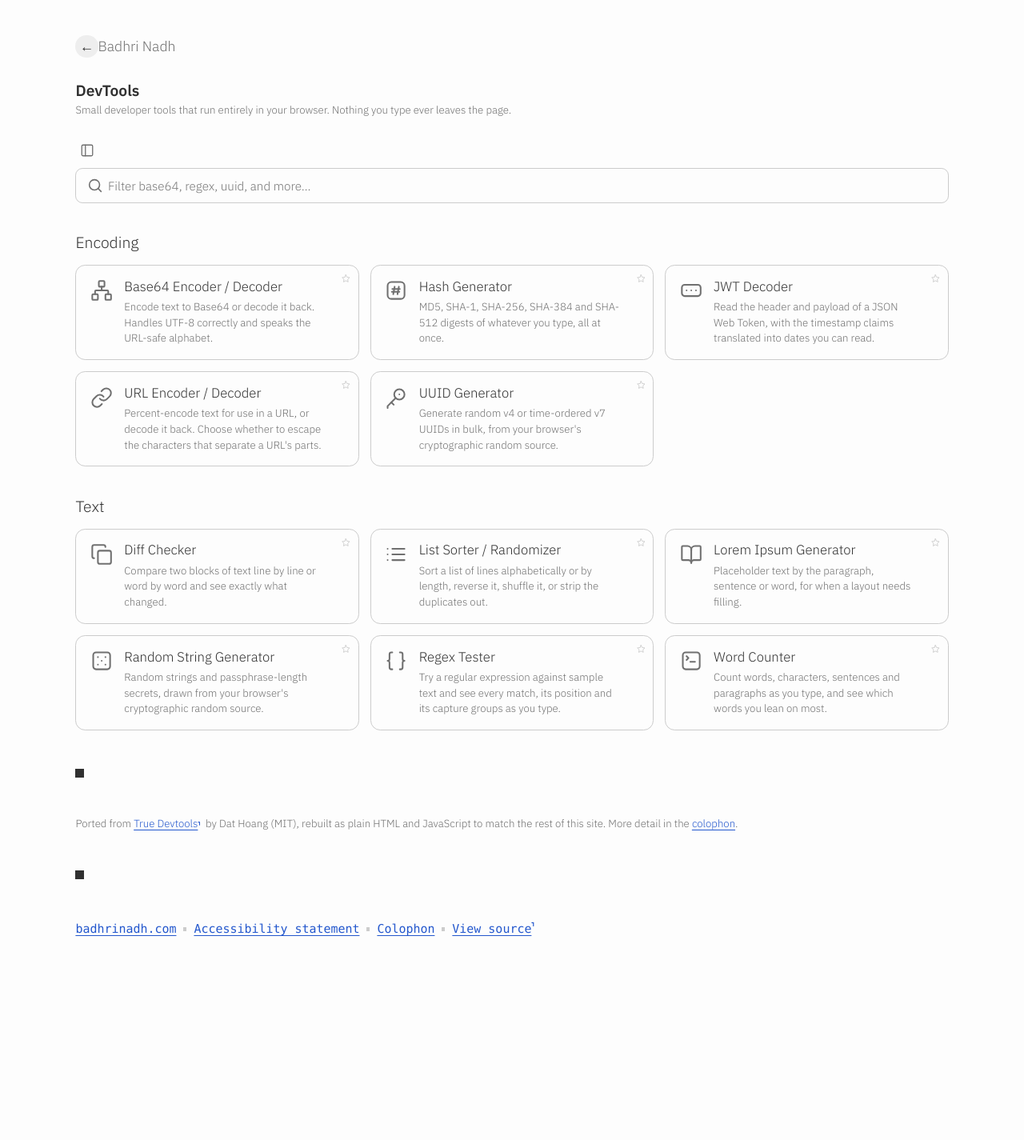
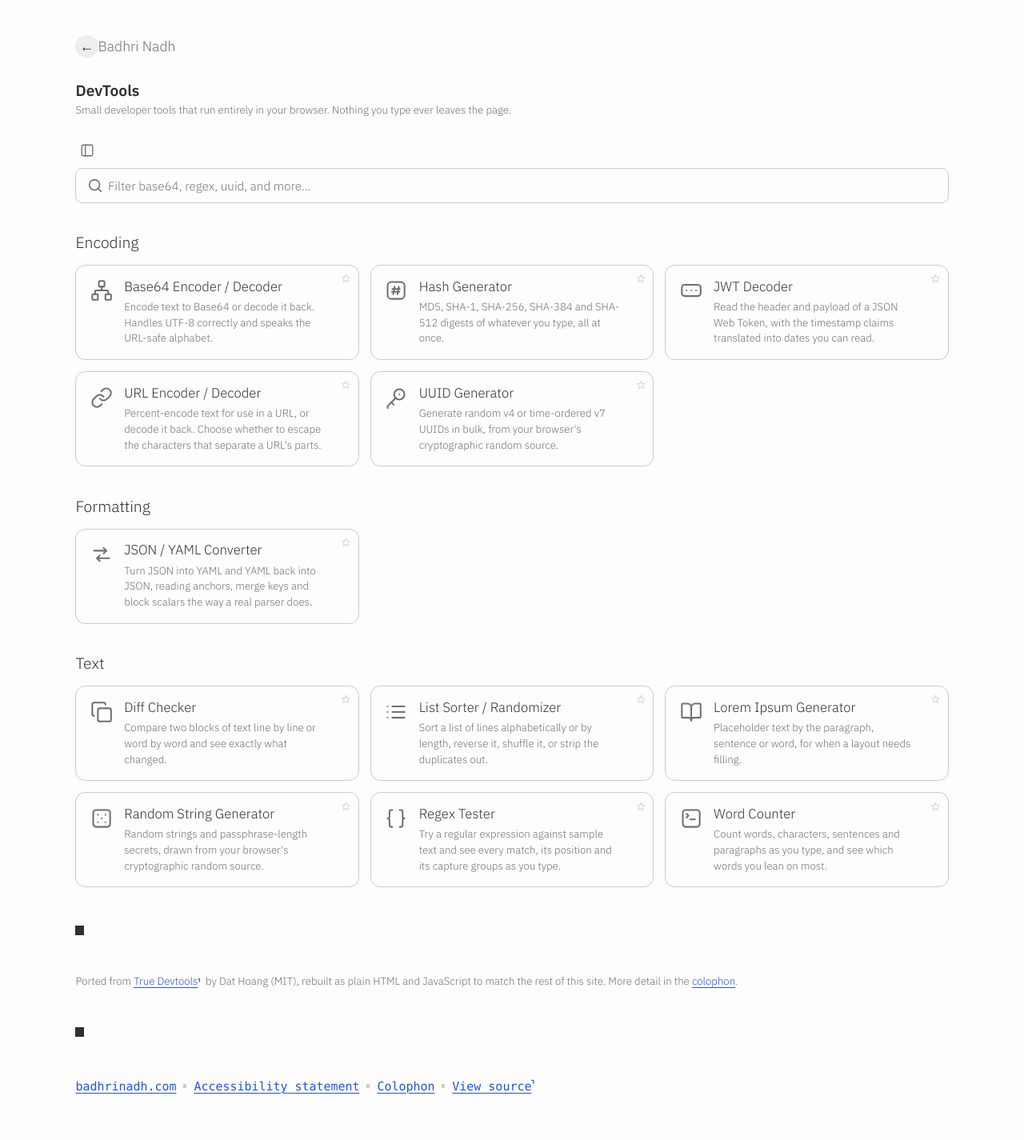
Before and after one commit to BadhriNadhBade/devtools, a Jekyll site: the page built from index.html, in a window 1280 px wide. Shown: the whole page at 80% size. Built offline with Jekyll 4.4.1, drawn with Linux system fonts in a browser that asks for light colours; Markdown is read by kramdown in place of the engine named in the settings; before the commit the page ends 1229 px from its top, so only the background shows below that.

Commit message:
Add JSON/YAML converter tool and related functionality

```diff
--- a/_config.yml
+++ b/_config.yml
@@ -34,6 +34,7 @@ i18n:
 # Jekyll already owns `site.categories` for post categories.
 tool_categories:
   - Encoding
+  - Formatting
   - Text
 
 markdown: CommonMarkGhPages
--- a/_pages/colophon.md
+++ b/_pages/colophon.md
@@ -18,6 +18,8 @@ What did carry over is the behaviour: which tools exist, what options they take,
 - **Hashes** come from Web Crypto instead of a bundled crypto library. MD5 is the exception — Web Crypto deliberately omits it, so it is implemented [in the repo](https://github.com/BadhriNadhBade/devtools/blob/main/assets/js/lib/md5.js).
 - **Random values** use `crypto.getRandomValues` with rejection sampling rather than `Math.random`, which is neither uniform nor unpredictable.
 
+One tool came from somewhere else entirely. The **JSON / YAML converter** follows the [Backstage toolbox plugin](https://github.com/drodil/backstage-plugin-toolbox), also MIT, down to the sample data. That plugin converts through the [`yaml`](https://github.com/eemeli/yaml) package, which is far larger than everything else on this site put together, so the reader and writer here are [written out by hand](https://github.com/BadhriNadhBade/devtools/blob/main/assets/js/lib/yaml.js) instead. They cover the YAML that configuration files are actually made of — block and flow collections, every scalar style, anchors, aliases and merge keys — they were built by checking both directions against `yaml` itself over a pile of real configuration files, and where they cannot read something they say so rather than guessing.
+
 ## Type
 
 Body text is [IBM Plex Sans](https://fonts.google.com/specimen/IBM+Plex+Sans). Everything a tool reads or writes is set in whatever monospace your system provides.
--- /dev/null
+++ b/_tools/json-yaml-converter.html
@@ -0,0 +1,60 @@
+---
+layout: tool
+title: JSON / YAML Converter
+slug: json-yaml-converter
+icon: swap
+permalink: /json-yaml-converter
+category: Formatting
+description: Turn JSON into YAML and YAML back into JSON, reading anchors, merge keys and block scalars the way a real parser does.
+keywords: json yaml yml convert converter config compose kubernetes serialize
+---
+
+<div class="tool-controls">
+  <div class="tool-seg" role="radiogroup" aria-label="Direction">
+    <input type="radio" name="direction" id="direction-to-yaml" value="to-yaml" checked>
+    <label for="direction-to-yaml">JSON &rarr; YAML</label>
+    <input type="radio" name="direction" id="direction-to-json" value="to-json">
+    <label for="direction-to-json">YAML &rarr; JSON</label>
+  </div>
+
+  <label class="tool-check">
+    Indent
+    <select class="tool-select" id="indent">
+      <option value="2" selected>2 spaces</option>
+      <option value="4">4 spaces</option>
+    </select>
+  </label>
+
+  <button type="button" class="tool-button--ghost monospace" id="sample">Sample</button>
+  <button type="button" class="tool-button--ghost monospace" id="swap">Swap</button>
+</div>
+
+<div class="tool-panes">
+  <div class="tool-pane">
+    <div class="tool-pane-head">
+      <span class="tool-label monospace" id="input-label">JSON</span>
+    </div>
+    <textarea class="tool-area" id="input" spellcheck="false" autocapitalize="off" autocomplete="off" aria-labelledby="input-label"></textarea>
+  </div>
+
+  <div class="tool-pane">
+    <div class="tool-pane-head">
+      <span class="tool-label monospace" id="output-label">YAML</span>
+      <span class="tool-row">
+        <button type="button" class="tool-button--ghost monospace" id="copy">Copy</button>
+        <button type="button" class="tool-button--ghost monospace" id="download">Download</button>
+      </span>
+    </div>
+    <textarea class="tool-area" id="output" readonly spellcheck="false" aria-labelledby="output-label"></textarea>
+  </div>
+</div>
+
+{% comment %}
+  Worth being upfront about. The reader here is a subset, not a full YAML
+  implementation, and the two places it will surprise someone are a stream of
+  several documents and the 1.1 booleans — `yes` and `off` are strings under
+  the schema every current parser uses, which is not what people expect.
+{% endcomment %}
+<p class="tool-note">
+  Plain scalars are resolved against the YAML 1.2 core schema, so <code>yes</code>, <code>off</code> and <code>2024-01-01</code> stay strings while <code>true</code>, <code>0x1f</code> and <code>1e3</code> do not. Anchors, aliases, merge keys and block scalars are all read; a stream holding more than one document is not, because JSON has nowhere to put the second one.
+</p>
--- a/index.html
+++ b/index.html
@@ -28,6 +28,7 @@ description: Small developer tools that run entirely in your browser. Nothing yo
   <symbol id="i-file" viewBox="0 0 24 24"><path d="M15 2H6a2 2 0 0 0-2 2v16a2 2 0 0 0 2 2h12a2 2 0 0 0 2-2V7z"/><path d="M14 2v5h6"/></symbol>
   <symbol id="i-star" viewBox="0 0 24 24"><path d="m12 3 2.7 5.5 6.1.9-4.4 4.3 1 6-5.4-2.9-5.4 2.9 1-6L3.2 9.4l6.1-.9z"/></symbol>
   <symbol id="i-panel" viewBox="0 0 24 24"><rect x="3" y="3" width="18" height="18" rx="2"/><path d="M9 3v18"/></symbol>
+  <symbol id="i-swap" viewBox="0 0 24 24"><path d="M4 8h13"/><path d="m14 5 3 3-3 3"/><path d="M20 16H7"/><path d="m10 13-3 3 3 3"/></symbol>
   <symbol id="i-search" viewBox="0 0 24 24"><circle cx="11" cy="11" r="7"/><path d="m20 20-3.6-3.6"/></symbol>
 </svg>
 
```
Also changed, not shown: assets/js/tools/json-yaml-converter.js (added, +106 -0 lines), README.md, assets/js/lib/yaml.js (added).
